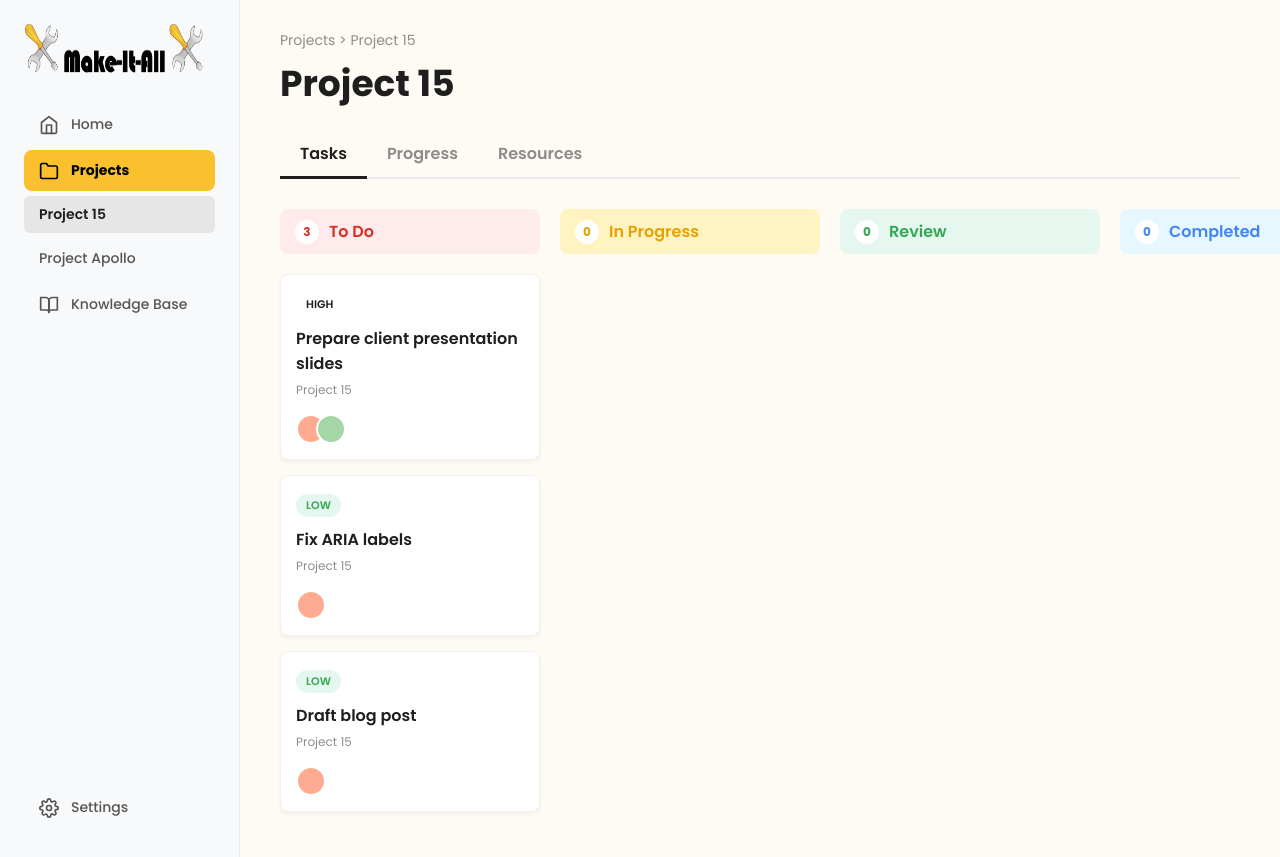
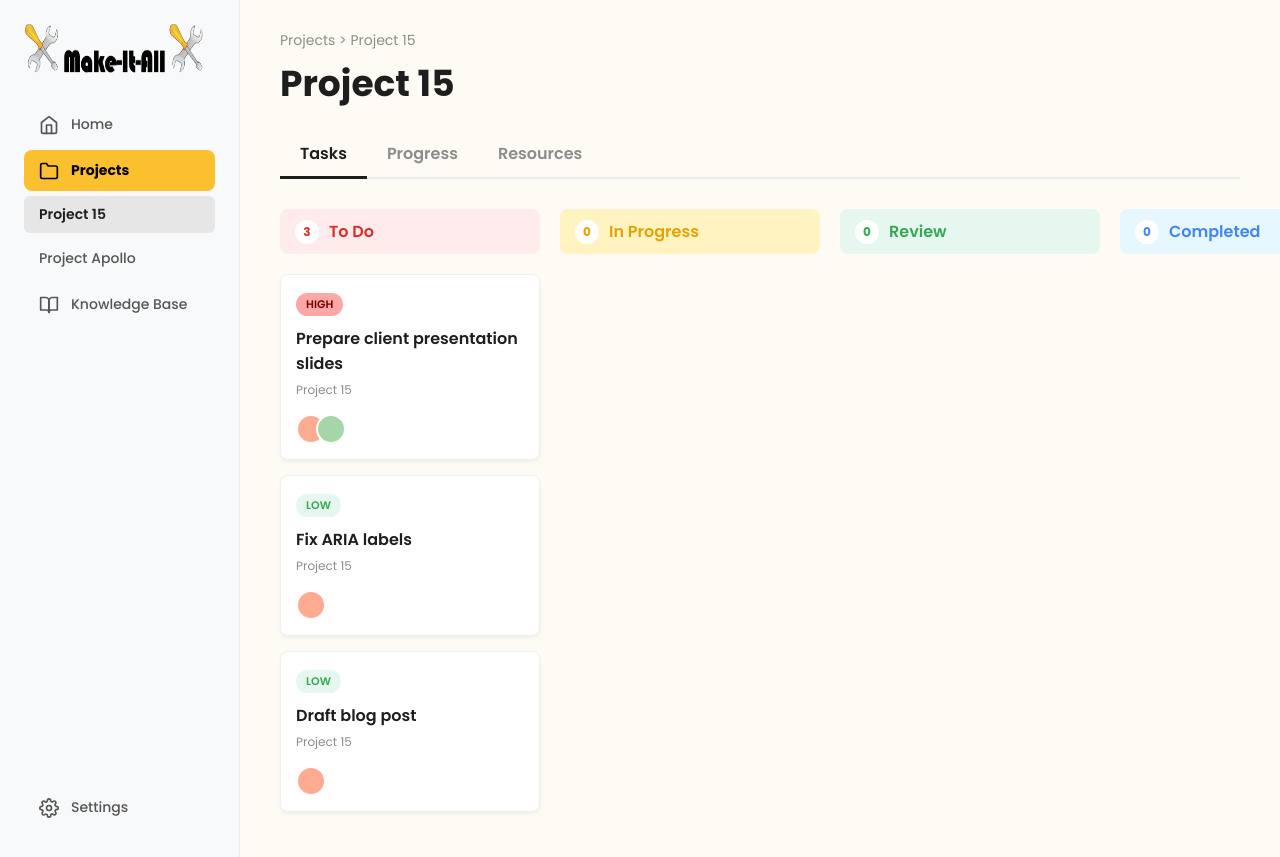
Before and after one commit to I-amour/Team-Proj, a PHP site: page /user/projects.html in a window 1280 px wide. Run offline with PHP 8.4, Linux system fonts and the light colour scheme.

Commit message:
Color assigning for the high priority

```diff
--- a/user/dashboard.css
+++ b/user/dashboard.css
@@ -246,6 +246,7 @@ body {
 .priority.medium { background: #FFF4C1; color: #E6A100; }
 .priority.urgent { background: #FFEBEB; color: #D93025; }
 .priority.low    { background: #E6F7F0; color: #34A853; }
+.priority.high    { background: #ffa6a6; color: #770000; }
 
 .task-title {
     font-size: 16px;
```
